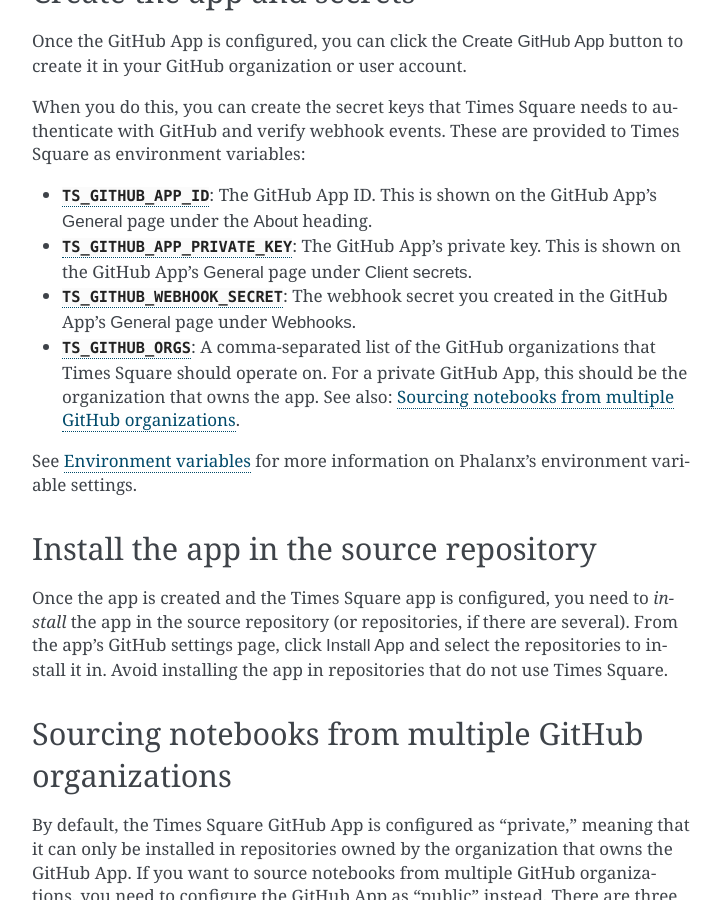
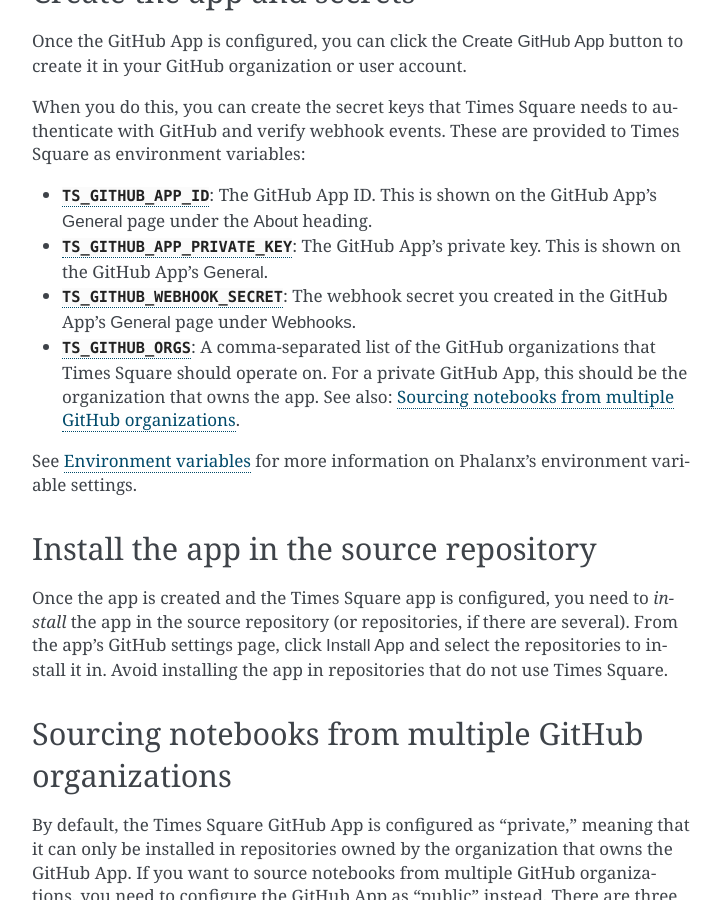
Before and after one commit to lsst-sqre/times-square, a Sphinx documentation site: the page built from docs/user-guide/github-app-config.rst, in a window 1280 px wide and 900 px high, scrolled down 2202 px. Shown: the whole window, without its empty margins (388-1109 px from the left). Built offline with Sphinx 7.4.7, drawn with Linux system fonts in a browser that asks for light colours; pages that are not in the unit, such as notebooks, are missing from menus; the version number could not be read and is left out.

Commit message:
App's private key no longer under Client Secrets

```diff
--- a/docs/user-guide/github-app-config.rst
+++ b/docs/user-guide/github-app-config.rst
@@ -94,7 +94,7 @@
 These are provided to Times Square as environment variables:
 
 - :envvar:`TS_GITHUB_APP_ID`: The GitHub App ID. This is shown on the GitHub App's :guilabel:`General` page under the :guilabel:`About` heading.
-- :envvar:`TS_GITHUB_APP_PRIVATE_KEY`: The GitHub App's private key. This is shown on the GitHub App's :guilabel:`General` page under :guilabel:`Client secrets`.
+- :envvar:`TS_GITHUB_APP_PRIVATE_KEY`: The GitHub App's private key. This is shown on the GitHub App's :guilabel:`General`.
 - :envvar:`TS_GITHUB_WEBHOOK_SECRET`: The webhook secret you created in the GitHub App's :guilabel:`General` page under :guilabel:`Webhooks`.
 - :envvar:`TS_GITHUB_ORGS`: A comma-separated list of the GitHub organizations that Times Square should operate on. For a private GitHub App, this should be the organization that owns the app. See also: :ref:`multiple-github-orgs`.
 
```
